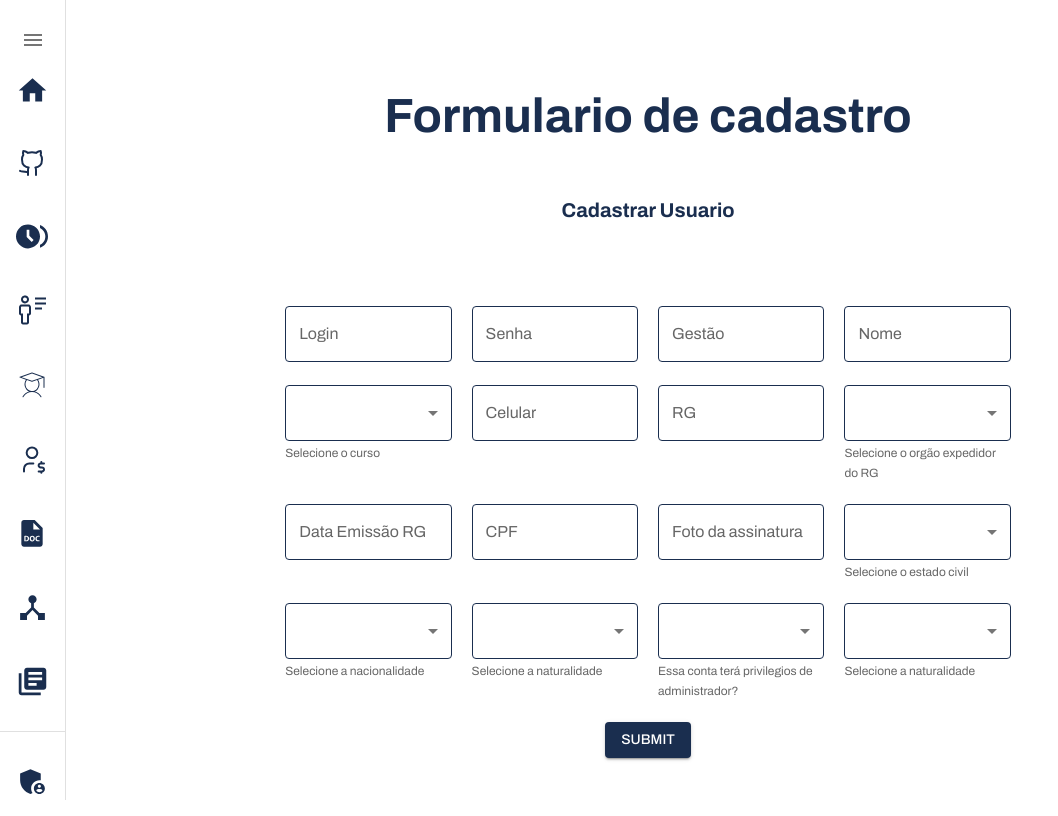
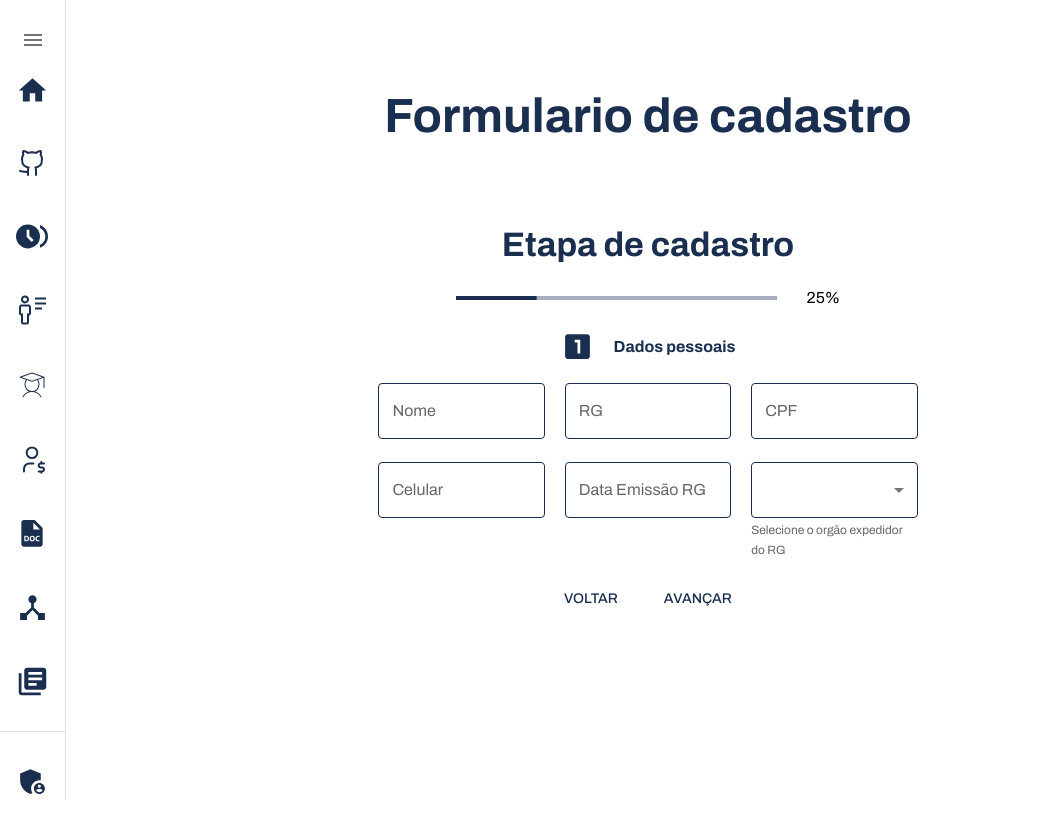
Before and after one commit to iShouldz/GELMTS, a React (Vite) app: page /admin/cadastrar-usuario in a window 1280 px wide. Both pictures are taken after typing "Sample", "Sample123" into the empty fields and a click on the button "ENTRAR". Shown: the whole page, without its empty margins (0-1058 px from the left). Built offline with nearby package versions, Linux system fonts and the light colour scheme.

Commit message:
FEAT: Estruturando o novo design para o formulario de cadastro de usuario

```diff
--- a/src/components/UsuarioForm/UsuarioForm.jsx
+++ b/src/components/UsuarioForm/UsuarioForm.jsx
@@ -12,25 +12,46 @@ import {
   nacionalidade,
   orgaosRG,
 } from "../../../utils/lists";
-import { Button, FormHelperText, MenuItem, Select } from "@mui/material";
+import {
+  Box,
+  Button,
+  FormHelperText,
+  LinearProgress,
+  MenuItem,
+  Select,
+  Typography,
+} from "@mui/material";
 import styles from "./usuarioform.module.css";
 import { useState } from "react";
+import LooksOneIcon from "@mui/icons-material/LooksOne";
+import LooksTwoIcon from "@mui/icons-material/LooksTwo";
+import Looks3Icon from "@mui/icons-material/Looks3";
+import Looks4Icon from "@mui/icons-material/Looks4";
 
 const schema = yup
   .object({
     nome: yup.string().required(),
-    cpf: yup.number().required(),
+    rg: yup.string().required(),
+    CPF: yup.number().required(),
+    celular: yup.string().required(),
+    dataEmissao: yup.string().required(),
+    orgaoRG: yup.string().required(),
+    estadoCivil: yup.string().required(),
+    nacionalidade: yup.string().required(),
+    naturalidade: yup.string().required(),
+    fotoAssinatura: yup.string().required(),
     curso: yup.string().required(),
-    orientador: yup.string().required(),
-    projeto: yup.string().required(),
+    gestao: yup.string().required(),
     login: yup.string().required(),
     senha: yup.string().required(),
+    admin: yup.string().required(),
   })
   .required();
 
 const UsuarioForm = ({ handleSubmitData }) => {
   const navigate = useNavigate();
   const [rgSelect, setRgSelect] = useState();
+  const [pageForm, setPageForm] = useState(25);
 
   const handleChange = (event) => {
     setRgSelect(event.target.value);
@@ -45,11 +66,205 @@ const UsuarioForm = ({ handleSubmitData }) => {
     resolver: yupResolver(schema),
   });
 
+  console.log(errors)
+
   return (
     <form
       onSubmit={handleSubmit(handleSubmitData)}
       className={styles.formContainer}
     >
+      <Typography
+        fontWeight="bold"
+        color="primary.main"
+        sx={{
+          display: "flex",
+          justifyContent: "center",
+          alignItems: "center",
+          gap: "20px",
+        }}
+        variant="h4"
+      >
+        Etapa de cadastro
+      </Typography>
+      <Box
+        sx={{
+          width: "100%",
+          display: "flex",
+          alignItems: "center",
+          gap: "30px",
+        }}
+      >
+        <LinearProgress
+          variant="determinate"
+          value={pageForm}
+          sx={{ width: "100%" }}
+        />
+        <Typography>{pageForm}%</Typography>
+      </Box>
+      {pageForm === 25 ? (
+        <>
+          <Typography
+            fontWeight="bold"
+            color="primary.main"
+            sx={{
+              display: "flex",
+              justifyContent: "center",
+              alignItems: "center",
+              gap: "20px",
+            }}
+          >
+            <LooksOneIcon sx={{ fontSize: 33 }} /> Dados pessoais
+          </Typography>
+          <div className={styles.inputGroup}>
+            <InputTextComponent
+              name="nome"
+              label="Nome"
+              placeholder="Digite o nome"
+              control={control}
+            />
+
+            <InputTextComponent
+              control={control}
+              name="rg"
+              label="RG"
+              placeholder="Digite o RG"
+            />
+
+            <InputTextComponent
+              name="CPF"
+              label="CPF"
+              placeholder="Digite o CPF"
+              control={control}
+            />
+          </div>
+
+          <div className={styles.inputGroup}>
+            <InputTextComponent
+              name="celular"
+              label="Celular"
+              placeholder="Digite o número celular"
+              control={control}
+            />
+
+            <InputTextComponent
+              name="dataEmissao"
+              label="Data Emissão RG"
+              placeholder="Digite a data de emissão do RG"
+              control={control}
+            />
+
+            <div>
+              <Select
+                sx={estilosMUI}
+                onChange={handleChange}
+                value={rgSelect}
+                {...register("orgaoRG")}
+              >
+                {orgaosRG.map((item) => (
+                  <MenuItem value={item.sigla} key={item.sigla}>
+                    {item.extenso}
+                  </MenuItem>
+                ))}
+              </Select>
+              <FormHelperText>Selecione o orgão expedidor do RG</FormHelperText>
+            </div>
+          </div>
+        </>
+      ) : pageForm === 50 ? (
+        <>
+          <Typography
+            fontWeight="bold"
+            color="primary.main"
+            sx={{
+              display: "flex",
+              justifyContent: "center",
+              alignItems: "center",
+              gap: "20px",
+            }}
+          >
+            <LooksTwoIcon sx={{ fontSize: 33 }} /> Dados pessoais
+          </Typography>
+          <div className={styles.inputGroup}>
+            <SelectComponent
+              name="estadoCivil"
+              control={control}
+              listagem={[
+                "Solteiro",
+                "Casado",
+                "Separado",
+                "Divorciado",
+                "Viuvo",
+              ]}
+              helperText="Selecione o estado civil"
+            />
+
+            <SelectComponent
+              name="nacionalidade"
+              control={control}
+              listagem={nacionalidade}
+              helperText="Selecione a nacionalidade"
+            />
+
+            <SelectComponent
+              name="naturalidade"
+              control={control}
+              listagem={nacionalidade}
+              helperText="Selecione a naturalidade"
+            />
+          </div>
+
+          <div className={styles.inputGroup}>
+            <InputTextComponent
+              name="fotoAssinatura"
+              label="Foto da assinatura"
+              placeholder="Envie a sua assinatura digital"
+              control={control}
+            />
+
+            <SelectComponent
+              name="curso"
+              control={control}
+              listagem={cursos}
+              helperText="Selecione o curso"
+            />
+
+            <InputTextComponent
+              name="gestao"
+              label="Gestão"
+              placeholder="Selecione Gestão"
+              control={control}
+            />
+          </div>
+        </>
+      ) : pageForm === 75 ? (
+        <>
+          <Typography
+            fontWeight="bold"
+            color="primary.main"
+            sx={{
+              display: "flex",
+              justifyContent: "center",
+              alignItems: "center",
+              gap: "20px",
+            }}
+          >
+            <Looks3Icon sx={{ fontSize: 33 }} /> Endereço
+          </Typography>
+        </>
+      ) : (
+        <>
+          <Typography
+            fontWeight="bold"
+            color="primary.main"
+            sx={{
+              display: "flex",
+              justifyContent: "center",
+              alignItems: "center",
+              gap: "20px",
+            }}
+          >
+            <Looks4Icon sx={{ fontSize: 33 }} /> Detalhes administrativos
+          </Typography>
           <div className={styles.inputGroup}>
             <InputTextComponent
               name="login"
@@ -64,131 +279,40 @@ const UsuarioForm = ({ handleSubmitData }) => {
               control={control}
             />
 
-        <InputTextComponent
-          name="gestao"
-          label="Gestão"
-          placeholder="Selecione Gestão"
-          control={control}
-        />
-        <InputTextComponent
-          name="nome"
-          label="Nome"
-          placeholder="Digite o nome"
-          control={control}
-        />
-      </div>
-
-      <div className={styles.inputGroup}>
-        <SelectComponent
-          name="curso"
-          control={control}
-          listagem={cursos}
-          helperText="Selecione o curso"
-        />
-        <InputTextComponent
-          name="celular"
-          label="Celular"
-          placeholder="Digite o número celular"
-          control={control}
-        />
-
-        <InputTextComponent
-          control={control}
-          name="rg"
-          label="RG"
-          placeholder="Digite o RG"
-        />
-        <div>
-          <Select sx={estilosMUI} onChange={handleChange} value={rgSelect}>
-            {orgaosRG.map((item) => (
-              <MenuItem value={item.sigla} key={item.sigla}>
-                {item.extenso}
-              </MenuItem>
-            ))}
-          </Select>
-          <FormHelperText>Selecione o orgão expedidor do RG</FormHelperText>
-        </div>
-      </div>
-
-      <div className={styles.inputGroup}>
-        <InputTextComponent
-          name="dataEmissao"
-          label="Data Emissão RG"
-          placeholder="Digite a data de emissão do RG"
-          control={control}
-        />
-
-        <InputTextComponent
-          name="CPF"
-          label="CPF"
-          placeholder="Digite o CPF"
-          control={control}
-        />
-
-        <InputTextComponent
-          name="fotoAssinatura"
-          label="Foto da assinatura"
-          placeholder="Envie a sua assinatura digital"
-          control={control}
-        />
-
-        <SelectComponent
-          name="estadoCivil"
-          control={control}
-          listagem={["Solteiro", "Casado", "Separado", "Divorciado", "Viuvo"]}
-          helperText="Selecione o estado civil"
-        />
-      </div>
-
-      <div className={styles.inputGroup}>
-        <SelectComponent
-          name="nacionalidade"
-          control={control}
-          listagem={nacionalidade}
-          helperText="Selecione a nacionalidade"
-        />
-
-        <SelectComponent
-          name="naturalidade"
-          control={control}
-          listagem={nacionalidade}
-          helperText="Selecione a naturalidade"
-        />
-
             <SelectComponent
               name="admin"
               control={control}
               listagem={["Sim", "Não"]}
               helperText="Essa conta terá privilegios de administrador? "
             />
-
-        <SelectComponent
-          name="naturalidade"
-          control={control}
-          listagem={nacionalidade}
-          helperText="Selecione a naturalidade"
-        />
           </div>
+        </>
+      )}
 
       <div>
-        {/* {cadastro && (
+        <Box sx={{ display: "flex", gap: "30px" }}>
+          {pageForm >= 50 ? (
+            <Button onClick={() => setPageForm((prevState) => prevState - 25)}>
+              Voltar
+            </Button>
+          ) : (
+            <Button onClick={() => navigate("/admin")}>Voltar</Button>
+          )}
+
+          {pageForm === 100 ? (
             <Button
               variant="contained"
-            sx={{ backgroundColor: "primary.main" }}
-            onClick={() => navigate("/estudantes")}
-          >
-            Voltar
-          </Button>
-        )} */}
-
-        <Button
-          variant="contained"
-          // onClick={() => setConfirmModal(true)}
               type="submit"
               sx={{ backgroundColor: "primary.main" }}
             >
               Submit
             </Button>
+          ) : (
+            <Button onClick={() => setPageForm((prevState) => prevState + 25)}>
+              Avançar
+            </Button>
+          )}
+        </Box>
       </div>
     </form>
   );
--- a/src/pages/CadastrarUsuario/CadastrarUsuario.jsx
+++ b/src/pages/CadastrarUsuario/CadastrarUsuario.jsx
@@ -2,6 +2,11 @@ import { Typography } from "@mui/material";
 import styles from './cadastrarusuario.module.css'
 import UsuarioForm from "../../components/UsuarioForm/UsuarioForm";
 const CadastrarUsuario = () => {
+
+  const handleSubmit = (data) => {
+    console.log(data)
+  }
+
   return (
     <section className={styles.UsuarioContainer}>
       <Typography
@@ -13,16 +18,16 @@ const CadastrarUsuario = () => {
         Formulario de cadastro
       </Typography>
 
-      <Typography
+      {/* <Typography
         variant="h6"
         fontWeight="bold"
         sx={{ display: "flex", justifyContent: "center" }}
         color="primary.main"
       >
         Cadastrar Usuario
-      </Typography>
+      </Typography> */}
 
-      <UsuarioForm />
+      <UsuarioForm handleSubmitData={handleSubmit}/>
     </section>
   );
 };
```
Lines whose indentation alone changed are shown as unchanged.
